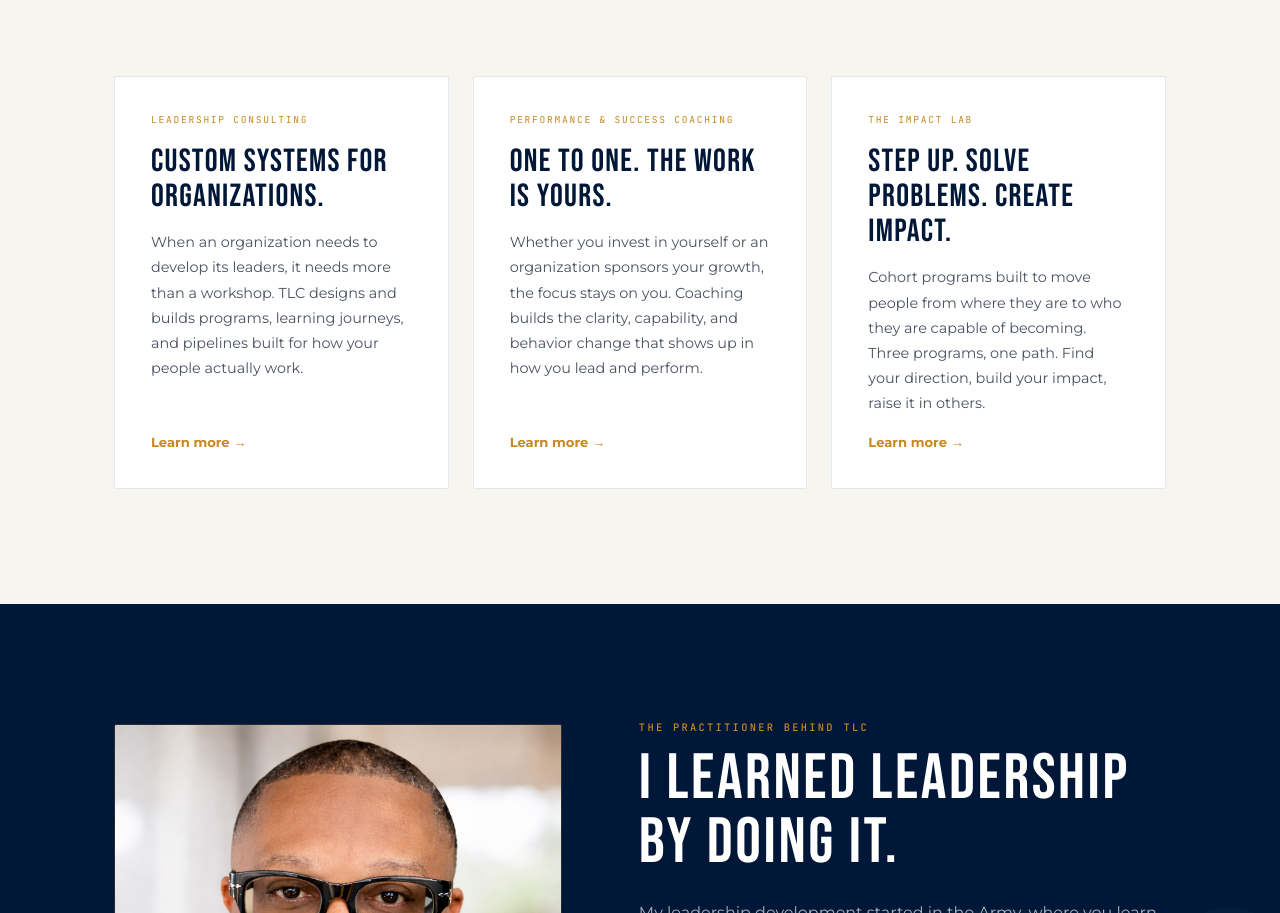
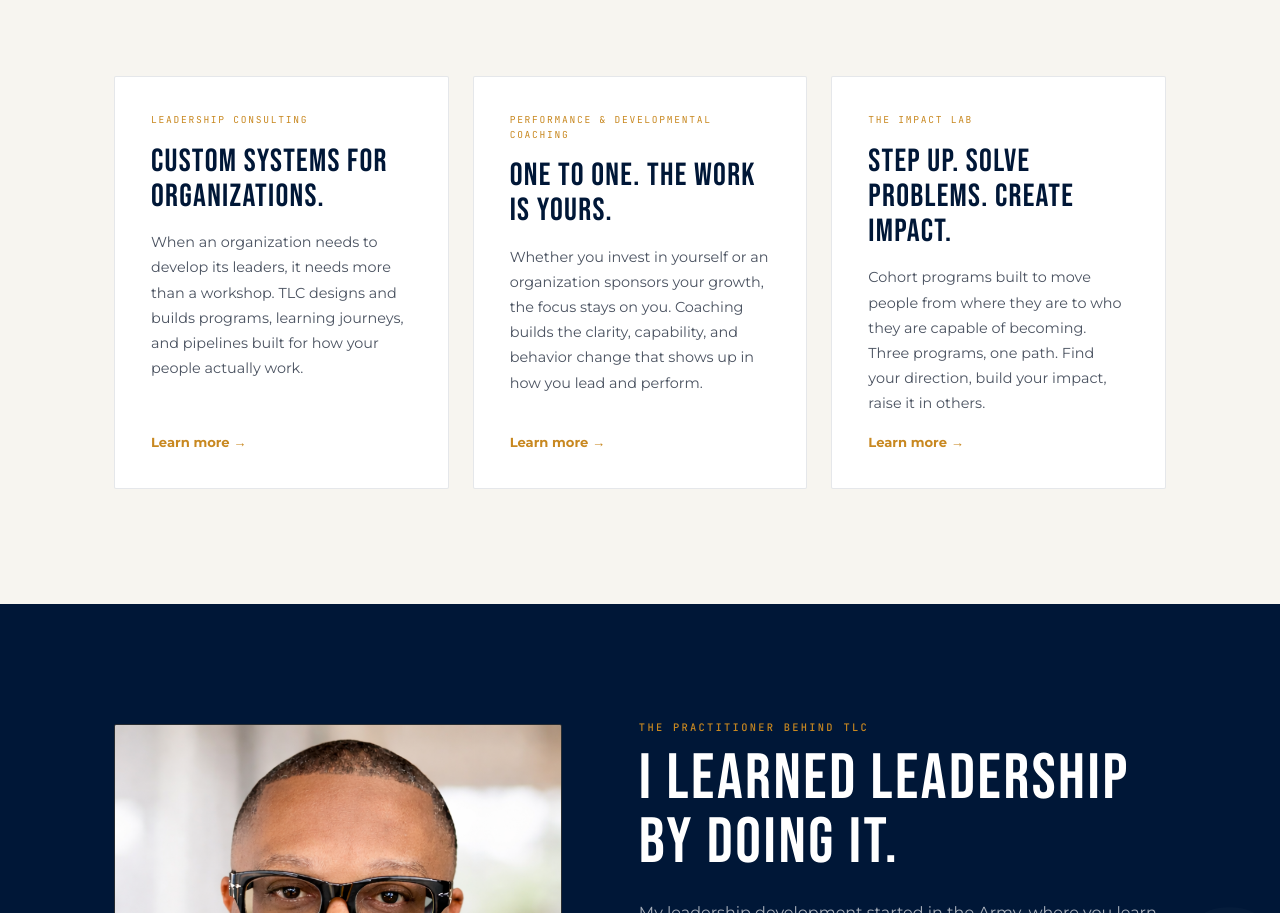
Before and after one commit to avelez94/TLC, a Next.js app: page / in a window 1280 px wide. Shown: the part 3573-4486 px from the top of the page. Built offline with nearby package versions, Linux system fonts and the light colour scheme.

Commit message:
Rename coaching service to 'Performance & Developmental Coaching'

```diff
--- a/src/app/(public)/page.tsx
+++ b/src/app/(public)/page.tsx
@@ -122,7 +122,7 @@ export default function Home() {
           <div style={{ display: 'grid', gridTemplateColumns: 'repeat(3, 1fr)', gap: '1.5rem' }} className="services-grid">
             {[
               { href: '/consulting', tag: 'Leadership Consulting', title: 'Custom systems for organizations.', desc: 'When an organization needs to develop its leaders, it needs more than a workshop. TLC designs and builds programs, learning journeys, and pipelines built for how your people actually work.', delay: '0s' },
-              { href: '/coaching', tag: 'Performance & Success Coaching', title: 'One to one. The work is yours.', desc: 'Whether you invest in yourself or an organization sponsors your growth, the focus stays on you. Coaching builds the clarity, capability, and behavior change that shows up in how you lead and perform.', delay: '0.12s' },
+              { href: '/coaching', tag: 'Performance & Developmental Coaching', title: 'One to one. The work is yours.', desc: 'Whether you invest in yourself or an organization sponsors your growth, the focus stays on you. Coaching builds the clarity, capability, and behavior change that shows up in how you lead and perform.', delay: '0.12s' },
               { href: '/impact', tag: 'The Impact Lab', title: 'Step up. Solve problems. Create impact.', desc: 'Cohort programs built to move people from where they are to who they are capable of becoming. Three programs, one path. Find your direction, build your impact, raise it in others.', delay: '0.24s' },
             ].map(({ href, tag, title, desc, delay }) => (
               <Link key={href} href={href} className="reveal" style={{ background: 'white', border: '1px solid rgba(0,23,55,0.1)', borderRadius: '2px', padding: '2.25rem', display: 'flex', flexDirection: 'column', gap: '1rem', textDecoration: 'none', color: 'inherit', cursor: 'pointer', transition: 'transform 0.2s, box-shadow 0.2s', position: 'relative', transitionDelay: delay }}>
@@ -176,7 +176,7 @@ export default function Home() {
             </div>
           </div>
 
-          <div className="reveal" style={{ display: 'grid', gridTemplateColumns: 'repeat(3, 1fr)', border: '1px solid rgba(0,23,55,0.12)', borderRadius: '2px', overflow: 'hidden', transitionDelay: '0.1s' }}>
+          <div className="reveal impact-programs-grid" style={{ display: 'grid', gridTemplateColumns: 'repeat(3, 1fr)', border: '1px solid rgba(0,23,55,0.12)', borderRadius: '2px', overflow: 'hidden', transitionDelay: '0.1s' }}>
             {[
               { num: '01', name: 'Impact Finders', motion: 'Find your direction', desc: 'Before you build anything, you have to see clearly. Impact Finders helps you see where you want your impact, what matters most, and what is getting in your way.', price: 'Free or low founding-cohort price', dark: false, cta: 'Join the Cohort', href: '/register', ctaClass: 'btn-ghost-dark' },
               { num: '02', name: 'Impact Makers', motion: 'Build your impact', desc: 'Builds the behaviors that turn effort into real impact, whether you come as an individual or your organization develops a group.', price: 'Founding cohorts open. Inquire for details.', dark: true, cta: 'Join the Cohort', href: '/register', ctaClass: 'btn-primary' },
@@ -220,6 +220,10 @@ export default function Home() {
         @media (max-width: 800px) {
           .services-grid { grid-template-columns: 1fr !important; }
         }
+        @media (max-width: 900px) {
+          .impact-programs-grid { grid-template-columns: 1fr !important; }
+          .impact-programs-grid > div { border-right: none !important; border-bottom: 1px solid rgba(0,23,55,0.1); }
+        }
       `}</style>
     </>
   )
```
